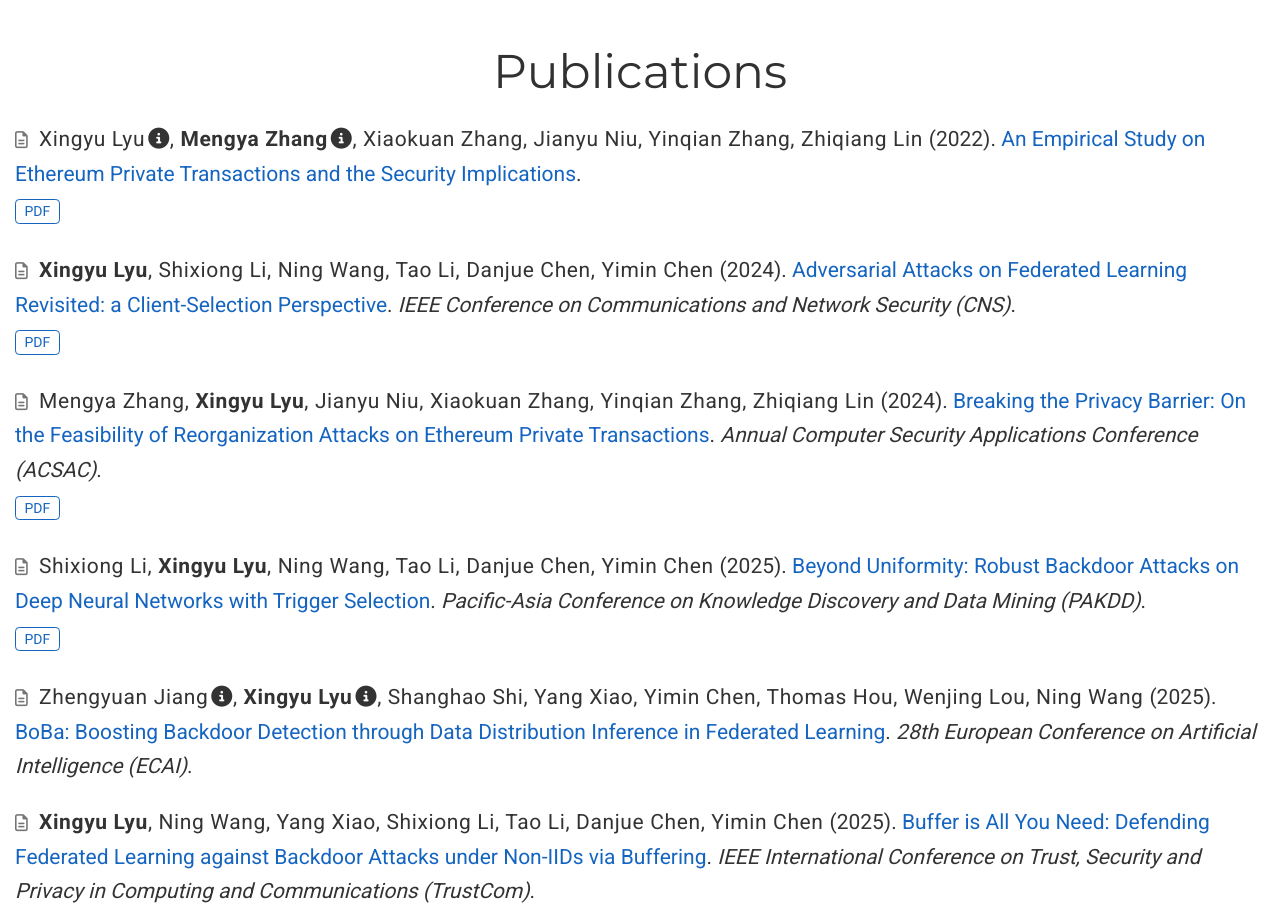
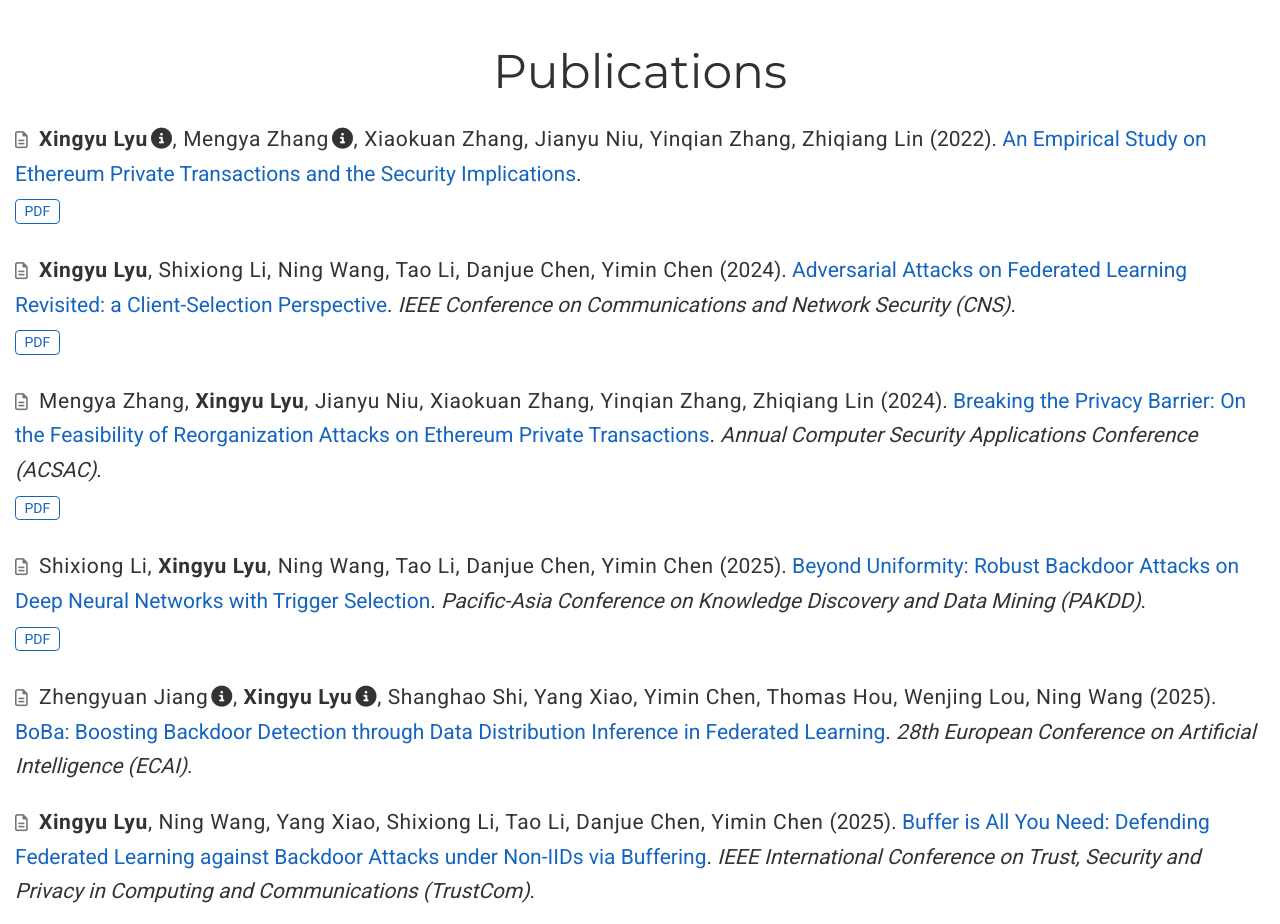
Before and after one commit to xingyushu/xingyushu.github.io, a plain HTML site: page index.html in a window 1280 px wide. Shown: the part 1020-1944 px from the top of the page. Drawn offline with Linux system fonts and the light colour scheme; some icons are missing.

Commit message:
Update index.html

```diff
--- a/index.html
+++ b/index.html
@@ -1130,8 +1130,8 @@
 
   <span class="article-metadata li-cite-author">
 
-  <span >
-      Xingyu Lyu</span><i class="author-notes fas fa-info-circle" data-toggle="tooltip" title="Equal contribution"></i>, <span class="author-highlighted">
+  <span class="author-highlighted">
+      Xingyu Lyu</span><i class="author-notes fas fa-info-circle" data-toggle="tooltip" title="Equal contribution"></i>, <span>
       Mengya Zhang</span><i class="author-notes fas fa-info-circle" data-toggle="tooltip" title="Equal contribution"></i>, <span >
       Xiaokuan Zhang</span>, <span >
       Jianyu Niu</span>, <span >
```
